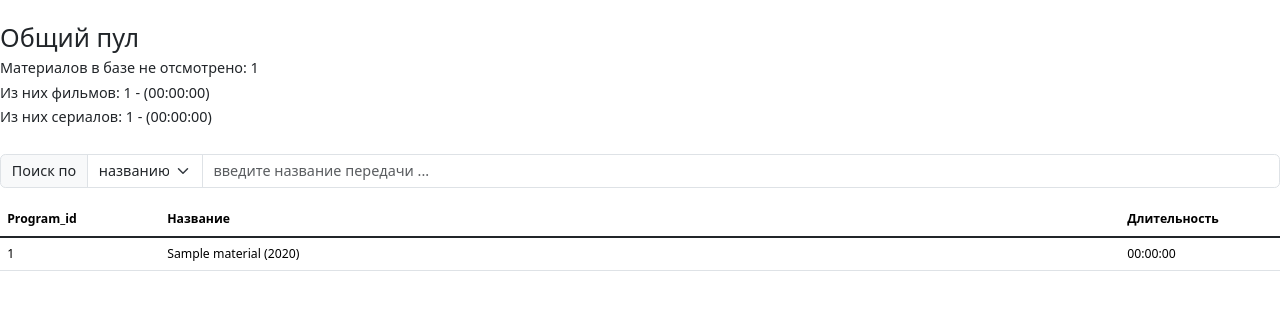
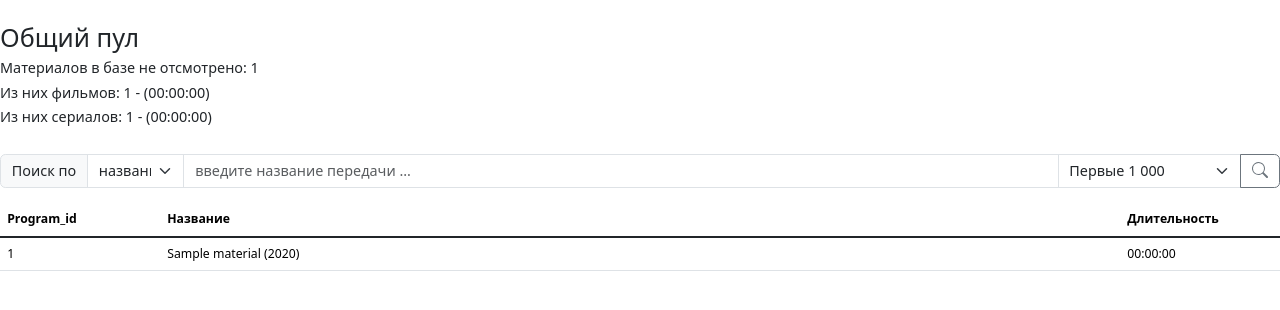
Before and after one commit to LexShev/MediaTaskDistributor, a Django app: template planner/main/templates/main/common_pool.html in a window 1280 px wide. Shown: the top 310 px of the page. Run offline with Django 5.2, Linux system fonts and the light colour scheme; the template is opened without the code that fills it: most values are stand-ins (such as "Sample title", 1, 10 or a date in 2020); some libraries are stand-ins or nearby versions.

Commit message:
common pool

```diff
--- a/planner/advanced_search/templates/advanced_search/advanced_search.html
+++ b/planner/advanced_search/templates/advanced_search/advanced_search.html
@@ -1,10 +1,11 @@
 {% extends  'main/index.html' %}
 
+{% load static %}
 <main>
 {% block body %}
   <div class="container-fluid text-start px-lg-5">
     <br><h4>Расширенный поиск:</h4><br>
-    {% load static %}
+
 
     <form method="get" action="{% url 'advanced_search' %}" class="mx-lg-3" role="search">
     <div class="input-group mb-3">
--- a/planner/advanced_search/views.py
+++ b/planner/advanced_search/views.py
@@ -47,8 +47,9 @@ def dop_search(request):
             print('new data saved')
             form.save()
     else:
-        print('sql_set', sql_set)
         form = AdvancedSearchForm(initial={'search_id': 1, 'sql_set': sql_set})
+
+
     data = {'search_list': query_selector(int(search_id), int(sql_set), search_query),
             'search_id': int(search_id),
             'search_query': search_query,
--- a/planner/main/common_pool.py
+++ b/planner/main/common_pool.py
@@ -1,7 +1,7 @@
 from django.db import connections
 
 
-def select_pool():
+def select_pool(sql_set):
     with connections['oplan3'].cursor() as cursor:
         columns = [
             ('Progs', 'program_id'),
@@ -15,7 +15,7 @@ def select_pool():
         sql_columns = ', '.join([f'{col}.[{val}]' for col, val in columns])
         django_columns = [f'{col}_{val}' for col, val in columns]
         query = f'''
-            SELECT TOP 1000 {sql_columns}
+            SELECT TOP ({sql_set}) {sql_columns}
             FROM [oplan3].[dbo].[program] AS Progs
             WHERE Progs.[deleted] = 0
             AND Progs.[DeletedIncludeParent] = 0
--- a/planner/main/templates/main/common_pool.html
+++ b/planner/main/templates/main/common_pool.html
@@ -1,5 +1,5 @@
 {% extends  'main/index.html' %}
-
+{% load static %}
 <main>
 
 {% block body %}
@@ -10,14 +10,31 @@
     <h6>Из них фильмов: {{ service_dict.film_count }} - ({{ service_dict.film_dur|convert_frames_to_time }})</h6>
     <h6>Из них сериалов: {{ service_dict.season_count }} - ({{ service_dict.season_dur|convert_frames_to_time }})</h6>
     <br>
+    <form method="POST">
+        {% csrf_token %}
         <div class="input-group mb-3">
             <label class="input-group-text" for="searchSettings">Поиск по</label>
-        <select class="form-select" id="searchSettings">
+            <select class="form-select" id="searchSettings" style="width: 6rem;">
                 <option value="0">id</option>
                 <option value="1" selected>названию</option>
             </select>
-        <input class="form-control" id="tableFilter" type="text" placeholder="введите название передачи ..." style="width: 70rem;">
+            <input class="form-control" id="tableFilter" type="text" placeholder="введите название передачи ..." style="width: 60rem;">
+
+            <select name="sql_set" class="form-select" id="sql_set" style="width: 12rem;">
+                <option value="100">Первые 100</option>
+                <option value="500">Первые 500</option>
+                <option value="1000" selected>Первые 1 000</option>
+                <option value="10000">Первые 10 000</option>
+                <option value="100000">Первые 100 000</option>
+            </select>
+            <button type="submit" class="btn btn-outline-secondary">
+              <svg xmlns="http://www.w3.org/2000/svg" width="16" height="16" fill="currentColor" class="bi bi-search" viewBox="0 0 16 16">
+                  <path d="M11.742 10.344a6.5 6.5 0 1 0-1.397 1.398h-.001q.044.06.098.115l3.85 3.85a1 1 0 0 0 1.415-1.414l-3.85-3.85a1 1 0 0 0-.115-.1zM12 6.5a5.5 5.5 0 1 1-11 0 5.5 5.5 0 0 1 11 0"/>
+              </svg>
+            </button>
         </div>
+    </form>
+
     <table class="table table-hover">
         <thead>
             <tr>
@@ -41,27 +58,8 @@
         </tbody>
     </table>
 </div>
-<script>
-    document.getElementById('tableFilter').addEventListener('keyup', function() {
-        // Get the value from the input field
-        let filter = this.value.toLowerCase();
-        // Get the table body and rows
-        let tableBody = document.getElementById('tableBody');
-        let rows = tableBody.getElementsByTagName('tr');
-        let searchSettings = document.getElementById('searchSettings').value;
 
-        // Loop through all table rows
-        for (let i = 0; i < rows.length; i++) {
-            // Get the first cell in the row (the 'Name' column)
-            let nameCell = rows[i].getElementsByTagName('td')[searchSettings];
-            // Check if the cell exists and compares the value
-            if (nameCell) {
-                let textValue = nameCell.textContent || nameCell.innerText;
-                // Toggle the visibility based on the filter
-                rows[i].style.display = textValue.toLowerCase().indexOf(filter) > -1 ? '' : 'none';
-            }
-        }
-    });
-</script>
+<script type="text/javascript" src="{% static 'js/common_pool.js' %}"></script>
+
 {% endblock %}
 </main>
--- a/planner/main/views.py
+++ b/planner/main/views.py
@@ -357,7 +357,8 @@ def test_page(request):
 @login_required()
 def common_pool(request):
     worker_id = request.user.id
-    data = {'pool_list': select_pool(),
+    sql_set = request.POST.get('sql_set', 1000)
+    data = {'pool_list': select_pool(sql_set),
             'service_dict': service_pool_info(),
             'permissions': ask_db_permissions(worker_id)}
     return render(request, 'main/common_pool.html', data)
--- /dev/null
+++ b/planner/static/js/common_pool.js
@@ -0,0 +1,14 @@
+document.getElementById('tableFilter').addEventListener('keyup', function() {
+    let filter = this.value.toLowerCase();
+    let tableBody = document.getElementById('tableBody');
+    let rows = tableBody.getElementsByTagName('tr');
+    let searchSettings = document.getElementById('searchSettings').value;
+
+    for (let i = 0; i < rows.length; i++) {
+        let nameCell = rows[i].getElementsByTagName('td')[searchSettings];
+        if (nameCell) {
+            let textValue = nameCell.textContent || nameCell.innerText;
+            rows[i].style.display = textValue.toLowerCase().indexOf(filter) > -1 ? '' : 'none';
+        }
+    }
+});
```
Lines whose indentation alone changed are shown as unchanged.
